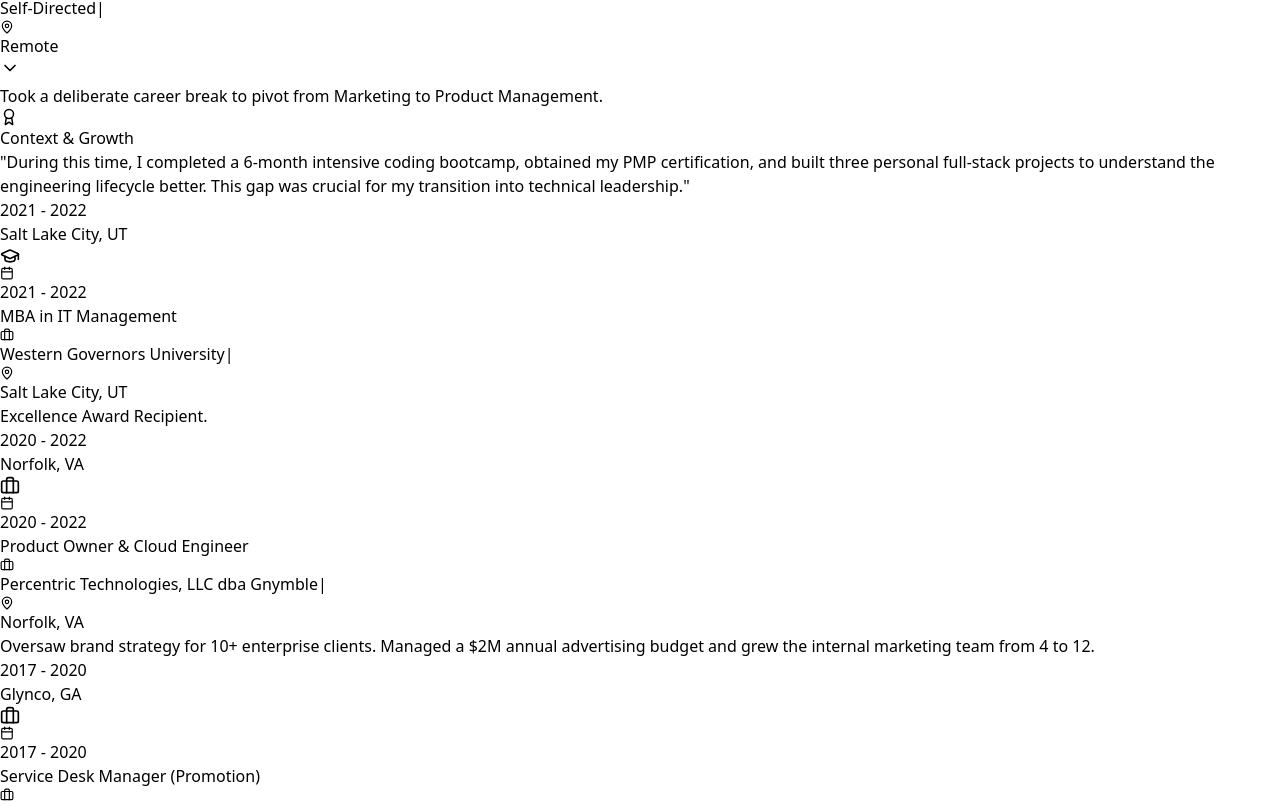
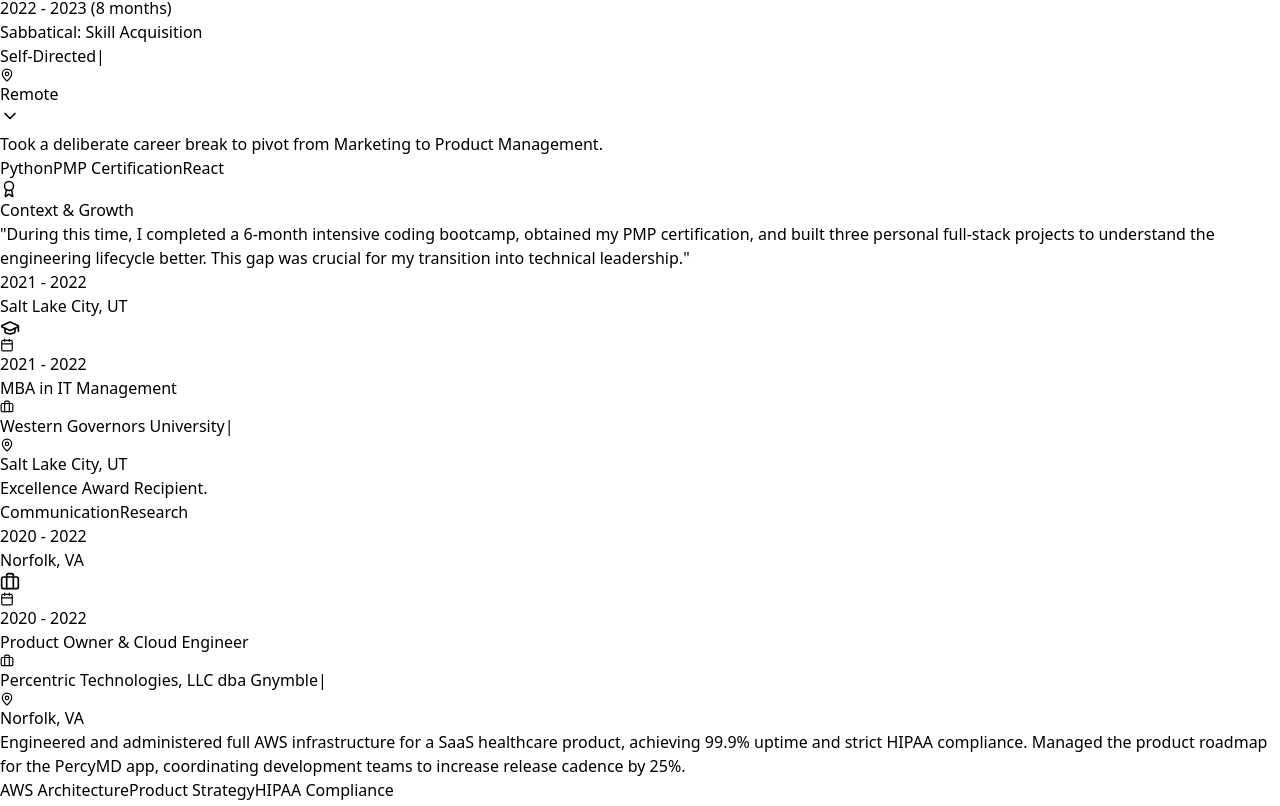
Before and after one commit to johnhshepard/Visual-Career-History-React-GCP, a React (Vite) app: page / in a window 1280 px wide. Shown: the part 690-1496 px from the top of the page. Built offline with nearby package versions, Linux system fonts and the light colour scheme.

Commit message:
Update app content and fix CSS

```diff
--- a/src/App.jsx
+++ b/src/App.jsx
@@ -52,8 +52,8 @@
     company: 'Percentric Technologies, LLC dba Gnymble',
     location: 'Norfolk, VA',
     period: '2020 - 2022',
-    description: 'Oversaw brand strategy for 10+ enterprise clients. Managed a $2M annual advertising budget and grew the internal marketing team from 4 to 12.',
-    tags: ['Brand Strategy', 'Budgeting', 'Team Building']
+    description: 'Engineered and administered full AWS infrastructure for a SaaS healthcare product, achieving 99.9% uptime and strict HIPAA compliance. Managed the product roadmap for the PercyMD app, coordinating development teams to increase release cadence by 25%.',
+    tags: ['AWS Architecture', 'Product Strategy', 'HIPAA Compliance']
   },
     {
     id: 3,
@@ -112,7 +112,7 @@
   const isGap = item.type === 'gap';
   const isEdu = item.type === 'education';
   const showDescription = true;
-  const showTags = false;
+  const showTags = true;
 
   // Dynamic Styles based on type
   const cardBg = isGap ? 'bg-amber-50' : 'bg-white';
@@ -297,7 +297,7 @@
 
       {/* Main Timeline */}
       <main className="container mx-auto px-4">
-        <div className="flex flex-col md:grid grid-cols-9 mx-auto p-2 text-slate-50">
+        <div className="flex flex-col md:grid grid-cols-10 mx-auto p-2 text-slate-50">
 
           {careerData.map((item, index) => (
             <TimelineItem
```
